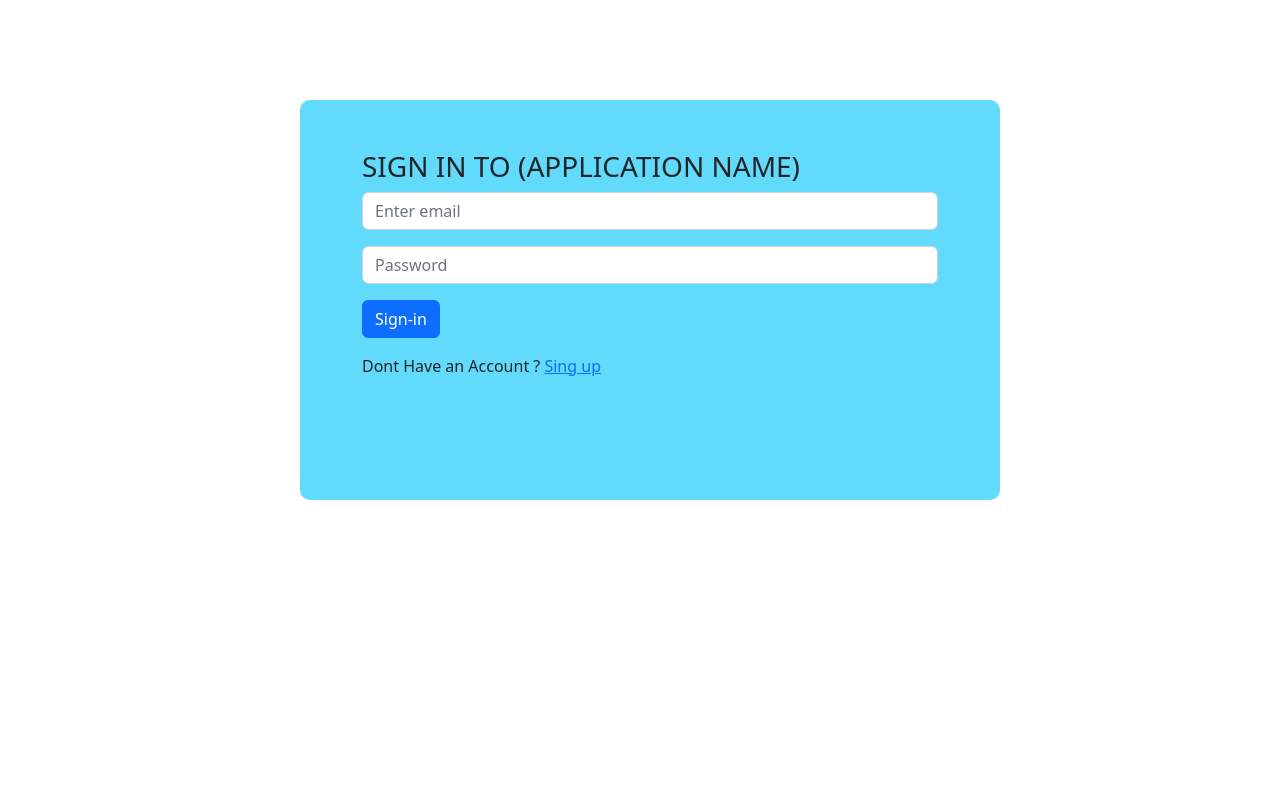
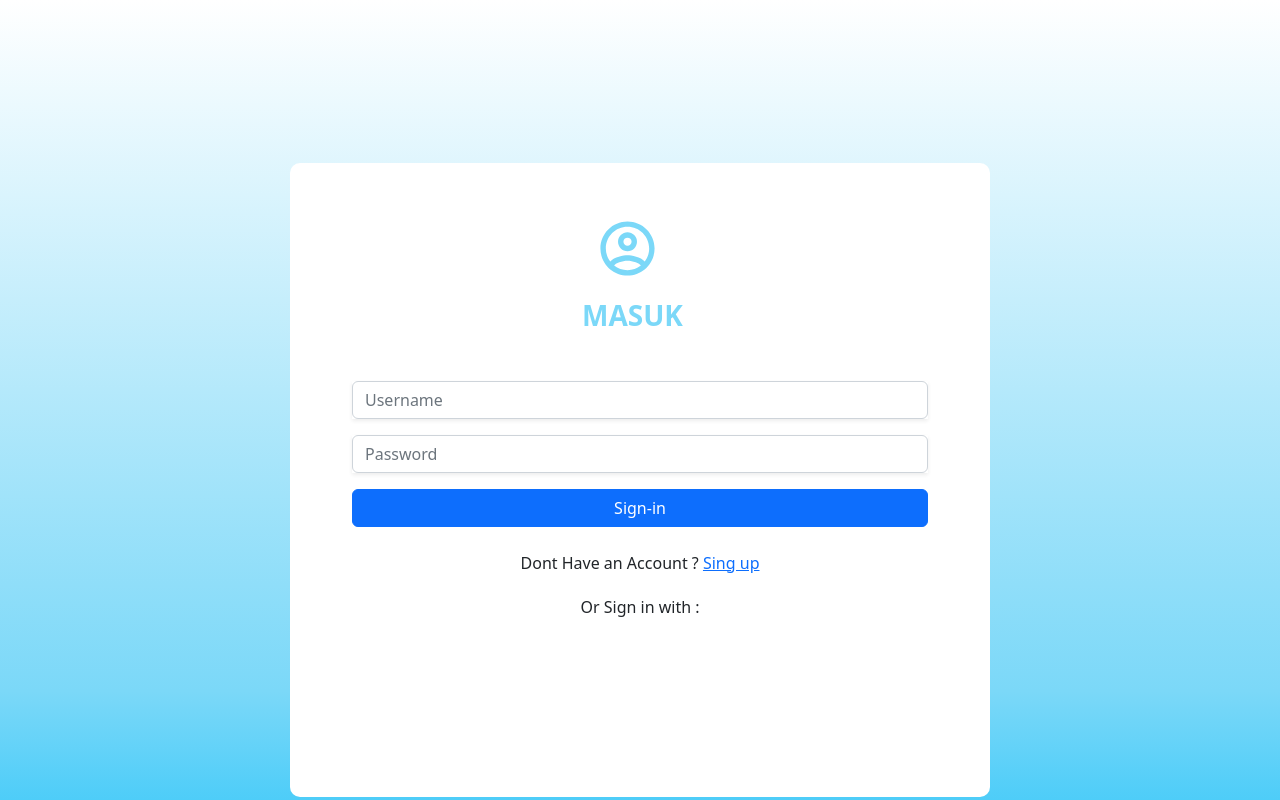
Before and after one commit to afanfian/FE-FSW-Tim-C-13, a React (Create React App) app: page /login in a window 1280 px wide. Shown: the top 800 px of the page. Built offline with nearby package versions, Linux system fonts and the light colour scheme.

Commit message:
upload login page

```diff
--- a/src/App.js
+++ b/src/App.js
@@ -1,7 +1,7 @@
 // import logo from './logo.svg';
 import React from 'react'
 import { BrowserRouter as Router, Routes, Route } from 'react-router-dom'
-import Login from './views/User/login.jsx'
+import Login from './views/User/login.js'
 
 function App () {
   return (
--- a/src/styles/login.css
+++ b/src/styles/login.css
@@ -1,12 +1,28 @@
 /* Style login */
+body{
+  background-image: linear-gradient(#FFFFFF,#7BD8F8 70%,#00BAF9);
+}
+#account{
+  margin-left: 270px;
+  width : 65px;
+  height: 65px;
+}
+
+#sign-in h3{
+  font-weight: bold;
+  font-size: 38;
+  color: #7BD8F8;
+  margin-top: 15px;
+  margin-left:230px;
+}
 #login {
-    margin-top: 100px;
-    margin-bottom: 100px;
-    margin-left: 300px;
+    margin-top: 163px;
+    margin-bottom: 190px;
     width: 700px;
-    height: 400px;
-    background-color: #61dafb;
+    height: 634px;
+    background-color: #FFFFFF;
     border-radius: 10px;
+    gap: 30px;
   }
   #sign-in{
     padding: 50px;
--- /dev/null
+++ b/src/views/User/login.js
@@ -0,0 +1,63 @@
+import React from 'react'
+import { Button, Form, Container, Row, Col } from 'react-bootstrap'
+import '../../styles/login.css'
+import account from '../../assets/account.svg'
+
+const login = () => {
+  return (
+        <Container>
+            <Row className="justify-content-center m-auto">
+                <div id="login">
+                    <div id="sign-in">
+                        <Col md={{ span: 8, offset: 5 }}><img src={account} className="m-md-2" /></Col>
+                        <h3>MASUK</h3>
+                        <Form >
+                            <Form.Group className="mt-5 mb-3 shadow-sm" controlId="formBasicEmail">
+                                <Form.Control type="email" placeholder="Username" />
+                            </Form.Group>
+
+                            <Form.Group className="mb-3 shadow-sm" controlId="formBasicPassword">
+                                <Form.Control type="password" placeholder="Password" />
+                            </Form.Group>
+                            <div className="d-grid gap-8">
+                                <Button variant="primary" type="submit" >
+                                    Sign-in
+                                </Button>
+                            </div>
+                            <div className="d-grid gap-8 justify-content-center">
+
+                                <p className="mt-4">Dont Have an Account ?  <a href="/sign-up">Sing up</a></p>
+                            </div>
+                            <div className="d-grid gap-8 justify-content-center">
+                                <p className="mt-1"> Or Sign in with :</p>
+                            </div>
+
+                        </Form>
+                    </div>
+                </div>
+            </Row>
+        </Container>
+  )
+}
+export default login
+/* // <div id="login">
+        //     <div id="sign-in">
+        //         <
+        //         <h3>SIGN IN TO (APPLICATION NAME)</h3>
+        //         <Form>
+        //             <Form.Group className="mb-3" controlId="formBasicEmail">
+        //                 <Form.Control type="email" placeholder="Enter email" />
+        //             </Form.Group>
+
+        //             <Form.Group className="mb-3" controlId="formBasicPassword">
+        //                 <Form.Control type="password" placeholder="Password" />
+        //             </Form.Group>
+        //             <Button variant="primary" type="submit">
+        //                 Sign-in
+        //             </Button>
+
+        //             <p className="mt-3">Dont Have an Account ?  <a href="/sign-up">Sing up</a></p>
+
+        //         </Form>
+        //     </div>
+        // </div> */
--- a/src/views/User/login.jsx
+++ /dev/null
@@ -1,35 +0,0 @@
-import React from 'react'
-import { Container } from 'react-bootstrap'
-import Button from 'react-bootstrap/Button'
-import Form from 'react-bootstrap/Form'
-import '../../styles/login.css'
-// import logo from ''
-
-const login = () => {
-  return (
-        <div id="login">
-            <Container>
-                <div id="sign-in">
-                    {/* <img src={logo} alt="logo" /> */}
-                    <h3>SIGN IN TO (APPLICATION NAME)</h3>
-                    <Form>
-                        <Form.Group className="mb-3" controlId="formBasicEmail">
-                            <Form.Control type="email" placeholder="Enter email" />
-                        </Form.Group>
-
-                        <Form.Group className="mb-3" controlId="formBasicPassword">
-                            <Form.Control type="password" placeholder="Password" />
-                        </Form.Group>
-                        <Button variant="primary" type="submit">
-                            Sign-in
-                        </Button>
-
-                        <p className="mt-3">Dont Have an Account ?  <a href="/sign-up">Sing up</a></p>
-
-                    </Form>
-                </div>
-            </Container>
-        </div>
-  )
-}
-export default login
```
Also changed, not shown: src/assets/account.svg (added), src/assets/person.svg (added).
